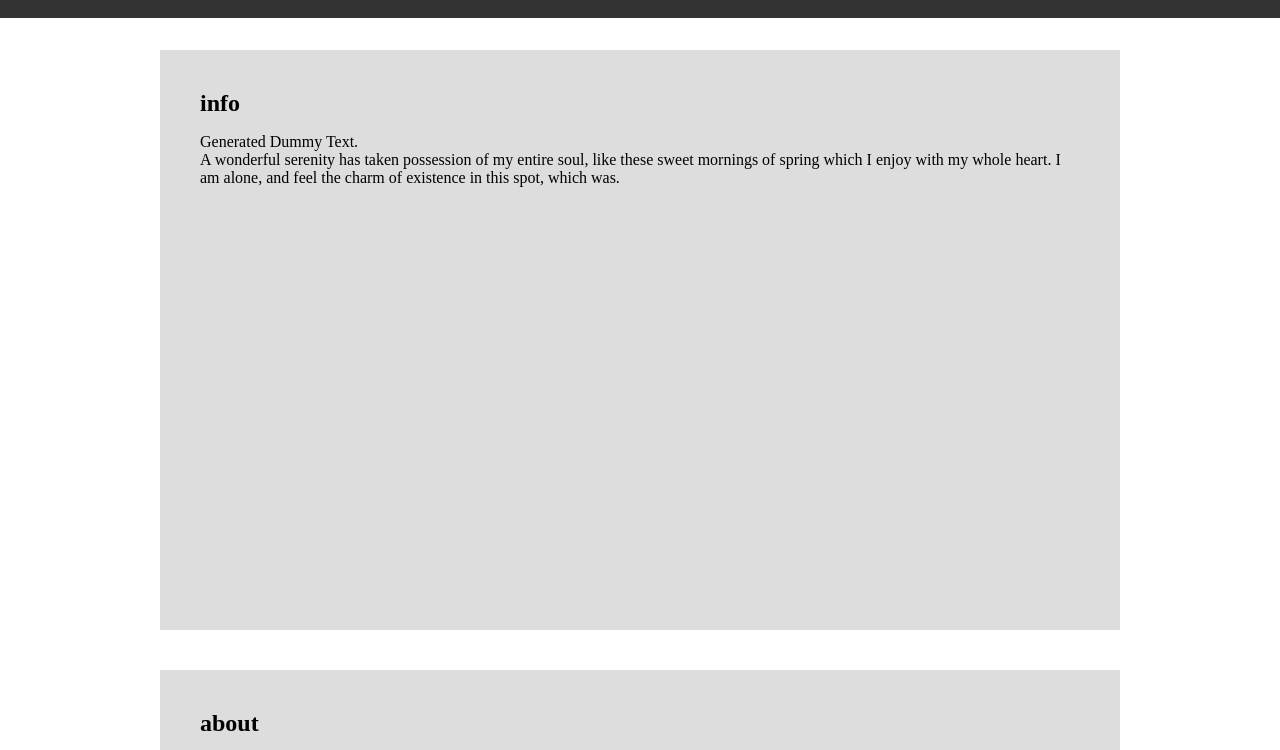
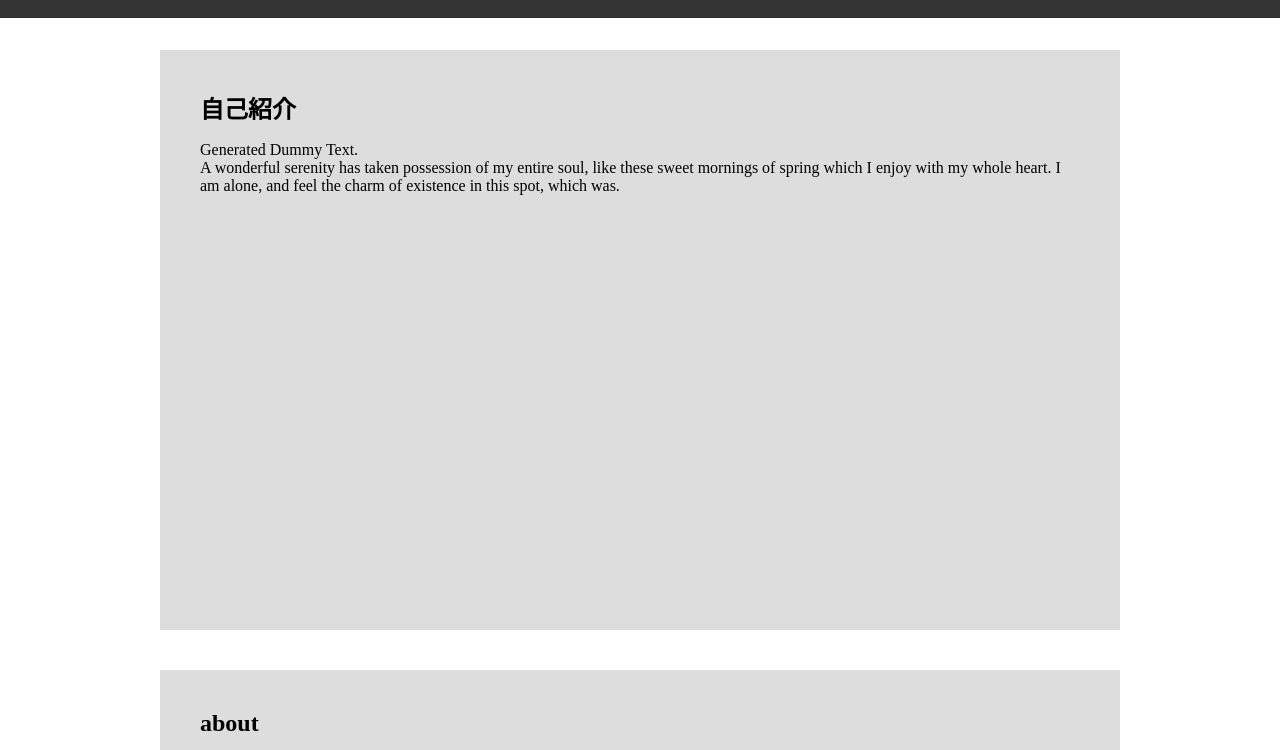
Before and after one commit to yota5611/kadai_sample, a plain HTML site: page index.html in a window 1280 px wide. Shown: the part 46-796 px from the top of the page. Drawn offline with nearby package versions, Linux system fonts and the light colour scheme; a script that the page names is missing.

Commit message:
Update index.html

```diff
--- a/index.html
+++ b/index.html
@@ -33,7 +33,7 @@
   <div id="wrapper">
 
     <section id="info">
-      <h1>info</h1>
+      <h1>自己紹介</h1>
       <p>Generated Dummy Text.<br>A wonderful serenity has taken possession of my entire soul, like these sweet mornings of spring which I enjoy with my whole heart. I am alone, and feel the charm of existence in this spot, which was.</p>
     </section>
 
```
